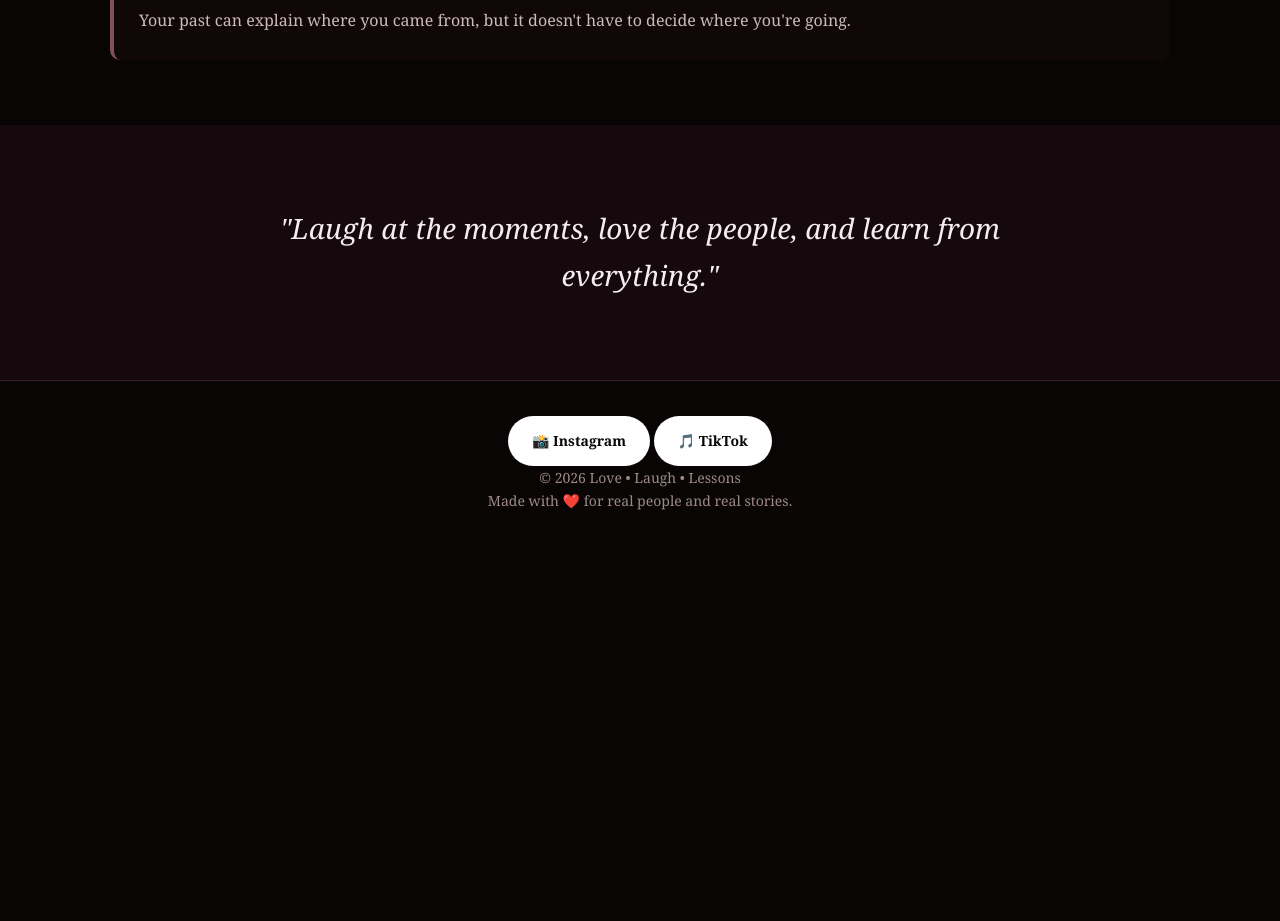
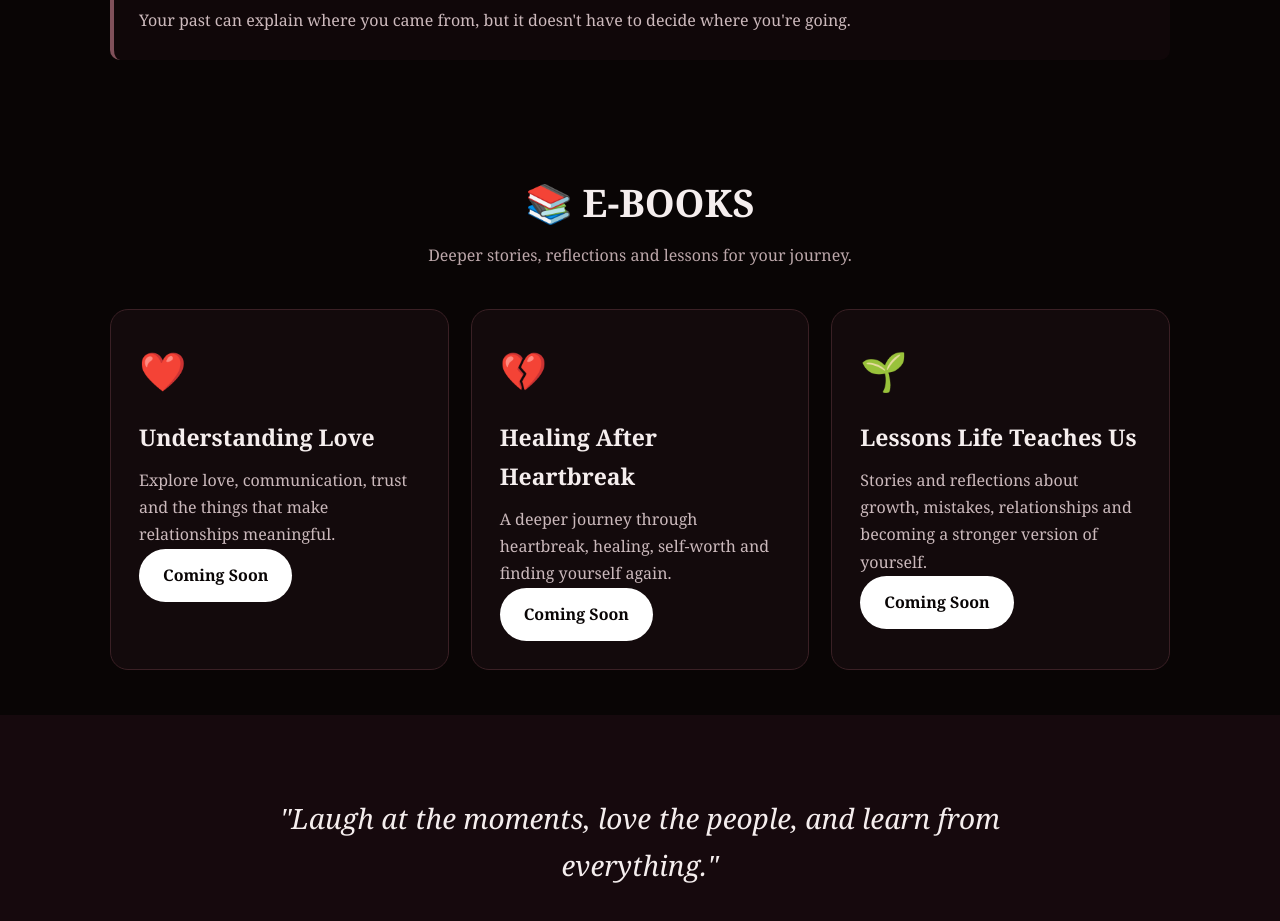
Before and after one commit to ramahramirez4-debug/LOVE-LAUGH-LESSONS, a plain HTML site: page index.html in a window 1280 px wide. Shown: the part 3230-4151 px from the top of the page. Before the commit the page ends 3778 px from the top, so only its background shows below. Drawn offline with Linux system fonts and the light colour scheme.

Commit message:
Update index.html

```diff
--- a/index.html
+++ b/index.html
@@ -480,7 +480,47 @@
         </p>
       </div>
     </section>
+    <!-- E-BOOKS -->
+    <section id="ebooks">
+      <div class="section-title">
+        <h2>📚 E-BOOKS</h2>
+        <p>Deeper stories, reflections and lessons for your journey.</p>
+      </div>
 
+      <div class="cards">
+
+        <div class="card">
+          <div class="icon">❤️</div>
+          <h3>Understanding Love</h3>
+          <p>
+            Explore love, communication, trust and the things that make
+            relationships meaningful.
+          </p>
+          <a href="#" class="button">Coming Soon</a>
+        </div>
+
+        <div class="card">
+          <div class="icon">💔</div>
+          <h3>Healing After Heartbreak</h3>
+          <p>
+            A deeper journey through heartbreak, healing, self-worth and
+            finding yourself again.
+          </p>
+          <a href="#" class="button">Coming Soon</a>
+        </div>
+
+        <div class="card">
+          <div class="icon">🌱</div>
+          <h3>Lessons Life Teaches Us</h3>
+          <p>
+            Stories and reflections about growth, mistakes, relationships
+            and becoming a stronger version of yourself.
+          </p>
+          <a href="#" class="button">Coming Soon</a>
+        </div>
+
+      </div>
+    </section>
 
     <!-- QUOTE -->
     <div class="quote">
```
